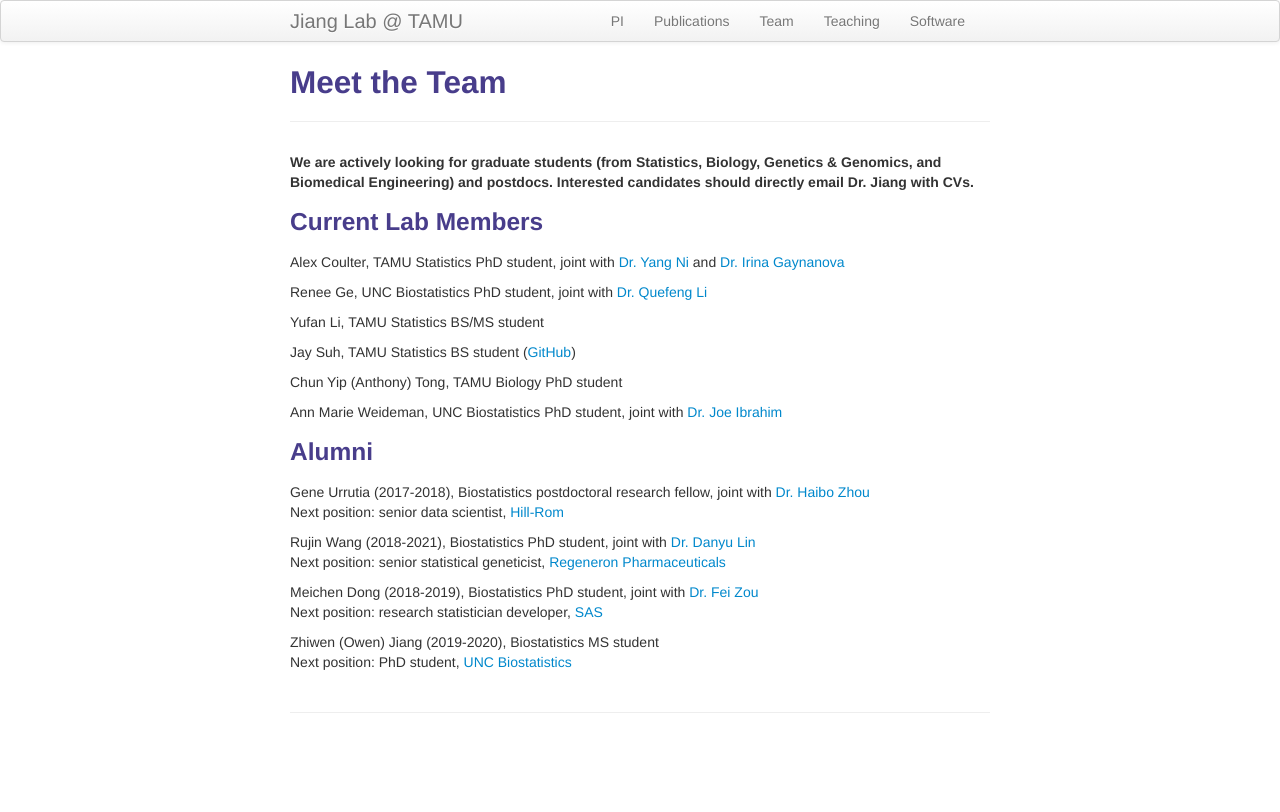
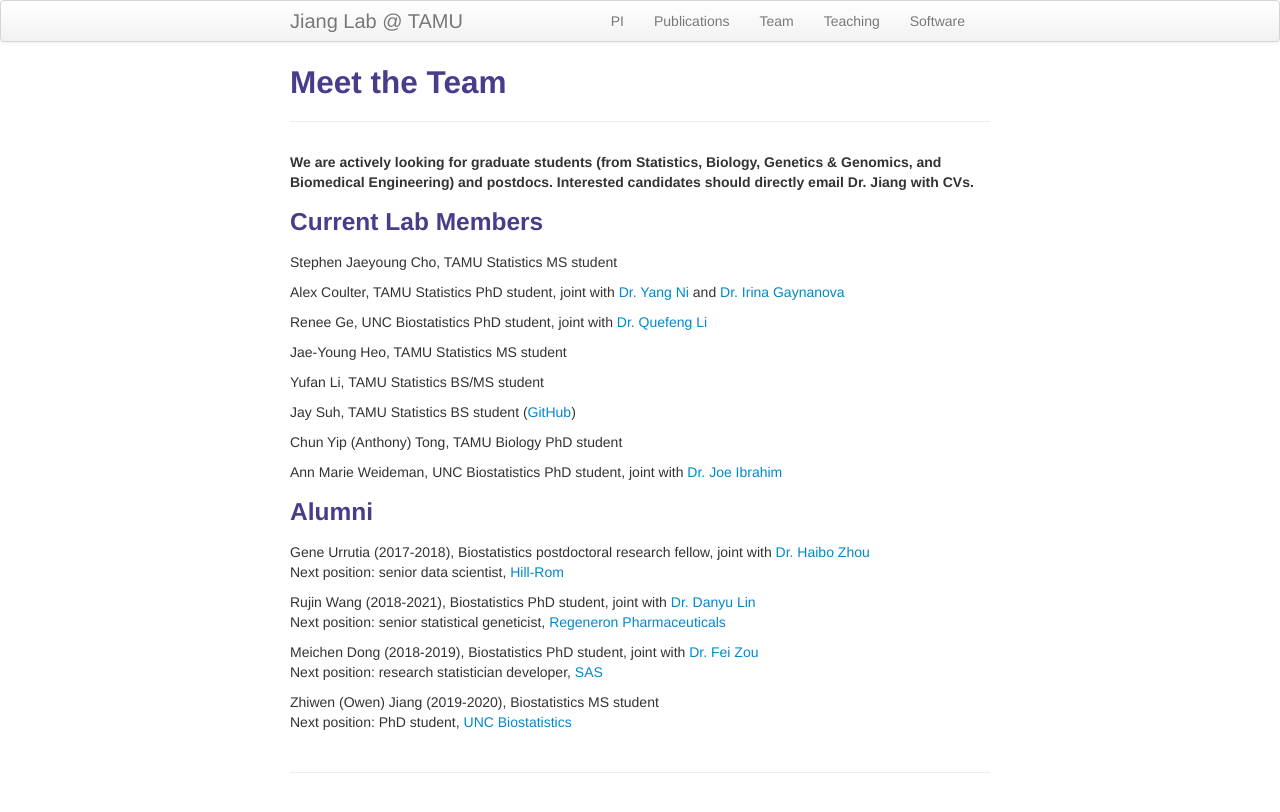
Before and after one commit to yuchaojiang/yuchaojiang.github.io, a Jekyll site: the page built from pages/team.md, in a window 1280 px wide. Shown: the top 812 px of the page. Built offline with Jekyll 4.4.1, drawn with Linux system fonts in a browser that asks for light colours.

Commit message:
Update team.md

```diff
--- a/pages/team.md
+++ b/pages/team.md
@@ -8,9 +8,13 @@ description: Lab members
 
 ### Current Lab Members
 
+Stephen Jaeyoung Cho, TAMU Statistics MS student
+
 Alex Coulter, TAMU Statistics PhD student, joint with [Dr. Yang Ni](https://web.stat.tamu.edu/~yni/) and [Dr. Irina Gaynanova](https://irinagain.github.io/)
 
 Renee Ge, UNC Biostatistics PhD student, joint with [Dr. Quefeng Li](http://www.bios.unc.edu/~quefeng/)
+
+Jae-Young Heo, TAMU Statistics MS student
 
 Yufan Li, TAMU Statistics BS/MS student
 
```
